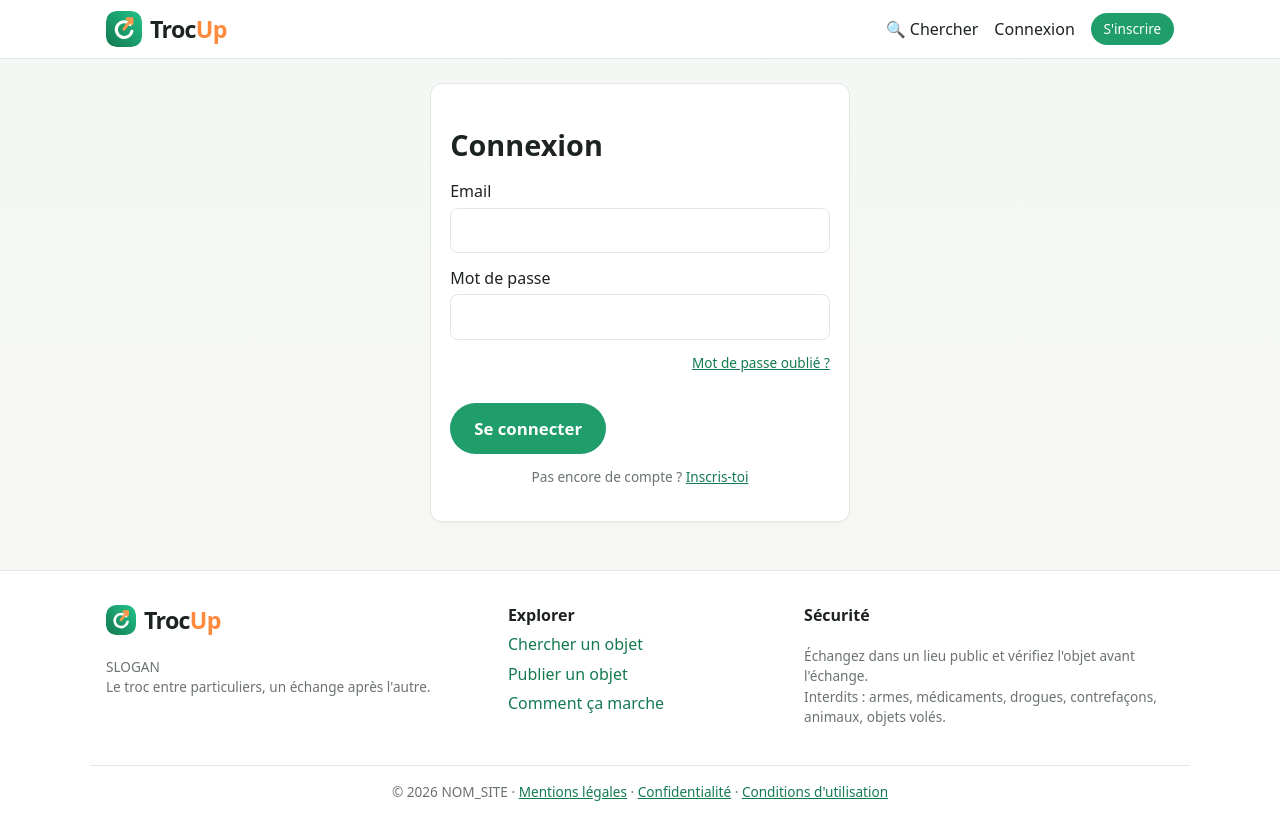
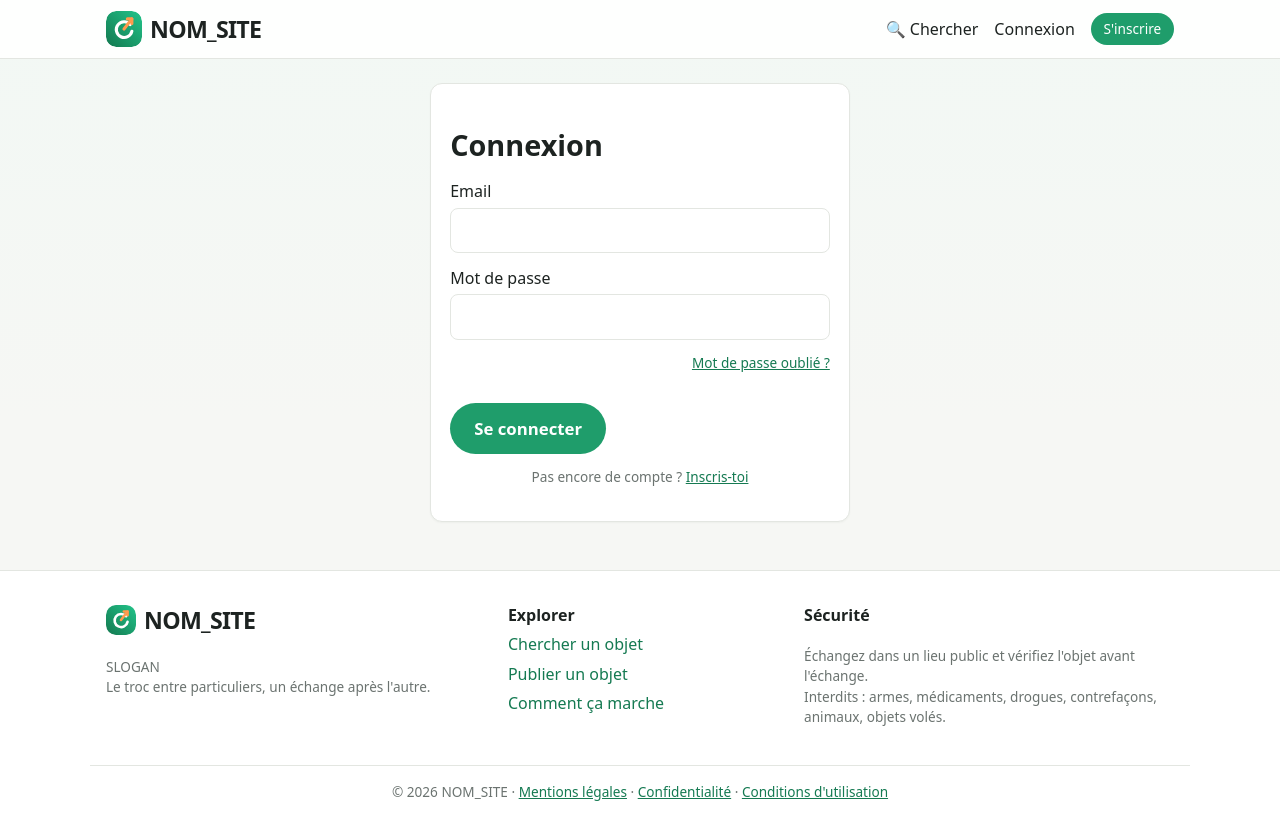
Before and after one commit to ruskii77/trocup, a PHP site: page /projet-echange/public/index.php?route=utilisateur/connexion in a window 1280 px wide. Run offline with PHP 8.4, Linux system fonts and the light colour scheme; some libraries are stand-ins or nearby versions.

Commit message:
Nouveau nom : Visota

```diff
--- a/app/core/Mailer.php
+++ b/app/core/Mailer.php
@@ -71,7 +71,7 @@ class Mailer
               . '<p style="font-size:12px;color:#6b7370">Si le bouton ne marche pas, copie ce lien dans ton navigateur :<br>' . e($lien) . '</p>'
             : '';
         return '<div style="font-family:Arial,sans-serif;max-width:520px;margin:auto;color:#1d2321">'
-             . '<h2 style="font-size:26px;margin-bottom:0">Troc<span style="color:#ff8a3d">Up</span></h2>'
+             . '<h2 style="font-size:26px;margin-bottom:0">' . str_replace('<span>', '<span style="color:#ff8a3d">', logo_texte()) . '</h2>'
              . '<h3>' . e($titre) . '</h3>'
              . '<p>' . nl2br(e($texte)) . '</p>' . $bouton
              . '<p style="font-size:12px;color:#6b7370">Si tu n\'es pas à l\'origine de cette demande, ignore cet email.</p></div>';
--- a/app/core/helpers.php
+++ b/app/core/helpers.php
@@ -83,6 +83,22 @@ function photo_objet(?string $photo): string
     return $photo ? 'uploads/' . e($photo) : 'img/pas-de-photo.svg';
 }
 
+// Le nom du site pour le logo, avec la fin en couleur (réglage NOM_ACCENT)
+function logo_texte(): string
+{
+    $nom = NOM_SITE;
+    if (NOM_ACCENT !== '' && str_ends_with($nom, NOM_ACCENT)) {
+        return e(substr($nom, 0, -strlen(NOM_ACCENT))) . '<span>' . e(NOM_ACCENT) . '</span>';
+    }
+    return e($nom);
+}
+
+// Nom du site en minuscules sans accents ni espaces, pour les noms de fichiers : 'Visota' → 'visota'
+function slug_site(): string
+{
+    return strtolower(preg_replace('/[^A-Za-z0-9]+/', '-', iconv('UTF-8', 'ASCII//TRANSLIT', NOM_SITE)));
+}
+
 // Photo de profil ronde, ou à défaut la première lettre du pseudo sur une couleur qui lui est propre
 function avatar(?string $pseudo, ?string $fichier, int $taille = 40): string
 {
--- a/app/views/layout/footer.php
+++ b/app/views/layout/footer.php
@@ -5,7 +5,7 @@
         <div>
             <a href="<?= url('accueil') ?>" class="logo">
                 <img src="img/logo.svg" alt="" width="30" height="30">
-                <span class="logo-texte">Troc<span>Up</span></span>
+                <span class="logo-texte"><?= logo_texte() ?></span>
             </a>
             <p class="petit"><?= e(SLOGAN) ?><br>Le troc entre particuliers, un échange après l'autre.</p>
         </div>
--- a/app/views/layout/header.php
+++ b/app/views/layout/header.php
@@ -25,7 +25,7 @@
     <div class="conteneur entete-contenu">
         <a href="<?= url('accueil') ?>" class="logo" aria-label="<?= e(NOM_SITE) ?> — accueil">
             <img src="img/logo.svg" alt="" width="36" height="36">
-            <span class="logo-texte">Troc<span>Up</span></span>
+            <span class="logo-texte"><?= logo_texte() ?></span>
         </a>
         <nav class="menu">
             <a href="<?= url('objet/recherche') ?>">🔍 Chercher</a>
--- a/app/views/utilisateurs/profil.php
+++ b/app/views/utilisateurs/profil.php
@@ -66,7 +66,8 @@ $connecte = utilisateur_connecte();
         }
         ?>
         <button type="button" class="bouton bouton-petit" id="partager-chaine"
-                data-pseudo="<?= e($profil['pseudo']) ?>" data-site="<?= e(NOM_SITE) ?>"
+                data-pseudo="<?= e($profil['pseudo']) ?>" data-site="<?= e(NOM_SITE) ?>" data-accent="<?= e(NOM_ACCENT) ?>"
+                data-slogan="<?= e(SLOGAN) ?>" data-fichier="ma-chaine-<?= slug_site() ?>.png"
                 data-etapes="<?= e(json_encode($etapes, JSON_UNESCAPED_UNICODE)) ?>">📤 <?= $estMoi ? 'Partager ma chaîne' : 'Partager cette chaîne' ?></button>
     <?php endif; ?>
 </div>
@@ -143,7 +144,7 @@ $connecte = utilisateur_connecte();
         <img id="apercu-image" alt="Image de la chaîne à partager">
         <div class="actions centre">
             <button type="button" class="bouton" id="apercu-partager">📤 Partager</button>
-            <a class="bouton bouton-secondaire" id="apercu-telecharger" download="ma-chaine-trocup.png">⬇️ Télécharger</a>
+            <a class="bouton bouton-secondaire" id="apercu-telecharger" download="ma-chaine-<?= slug_site() ?>.png">⬇️ Télécharger</a>
             <button type="button" class="bouton bouton-secondaire" id="apercu-fermer">Fermer</button>
         </div>
     </div>
--- a/config/config.local.exemple.php
+++ b/config/config.local.exemple.php
@@ -22,6 +22,6 @@ define('URL_SITE', 'http://localhost:8888/projet-echange/public');
 // --- Pages légales (obligatoire avant la mise en ligne) ---
 // define('EDITEUR_NOM', 'Prénom Nom');
 // define('EDITEUR_VILLE', 'Montpellier');
-// define('EDITEUR_EMAIL', 'contact@trocup.fr');
+// define('EDITEUR_EMAIL', 'contact@visota.fr');
 // define('HEBERGEUR_NOM', 'Nom de l\'hébergeur');
 // define('HEBERGEUR_ADRESSE', 'Adresse et téléphone de l\'hébergeur');
--- a/config/config.php
+++ b/config/config.php
@@ -20,7 +20,10 @@ defined('DB_USER') || define('DB_USER', getenv('DB_USER') ?: 'root');
 defined('DB_PASS') || define('DB_PASS', getenv('DB_PASS') !== false ? getenv('DB_PASS') : 'root');
 
 // ---------- Site ----------
-defined('NOM_SITE') || define('NOM_SITE', 'TrocUp');
+// Le nom du site : c'est le SEUL endroit à modifier pour le changer partout (site, emails, images de partage)
+defined('NOM_SITE') || define('NOM_SITE', 'Visota');
+// Partie du nom écrite en orange dans le logo ('' = tout le nom dans la même couleur). Ex. avec 'Visota' : 'ta' → Viso[ta]
+defined('NOM_ACCENT') || define('NOM_ACCENT', 'ta');
 defined('SLOGAN') || define('SLOGAN', 'Pars d\'un trombone. Vise une voiture.');
 
 // Adresse complète du site, utilisée pour les liens dans les emails (sans / à la fin)
--- a/public/css/style.css
+++ b/public/css/style.css
@@ -1,4 +1,4 @@
-/* ===== TrocUp — feuille de style ===== */
+/* ===== Visota — feuille de style ===== */
 :root {
     --vert: #1f9d6b;
     --vert-fonce: #157a52;
--- a/public/js/notifications.js
+++ b/public/js/notifications.js
@@ -9,7 +9,7 @@
     function afficher(total) {
         badge.textContent = total > 99 ? '99+' : total;
         badge.hidden = total === 0;
-        // Le chiffre apparaît aussi dans l'onglet du navigateur : « (2) TrocUp »
+        // Le chiffre apparaît aussi dans l'onglet du navigateur : « (2) Visota »
         document.title = total > 0 ? '(' + total + ') ' + titreOrigine : titreOrigine;
     }
 
```
Also changed, not shown: public/js/partage-chaine.js (+11 -6 lines), README.md, public/img/partage.jpg, 1 other file.
